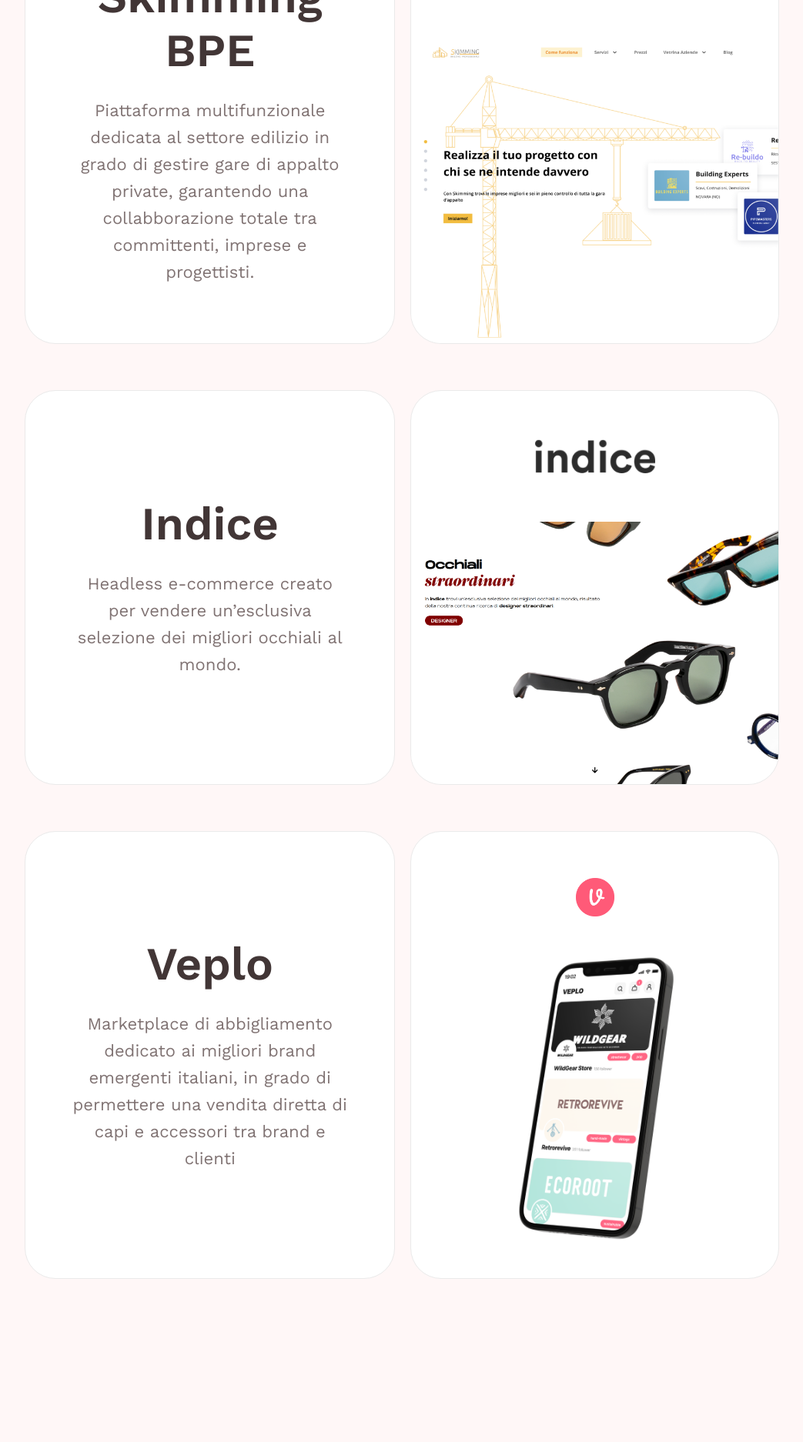
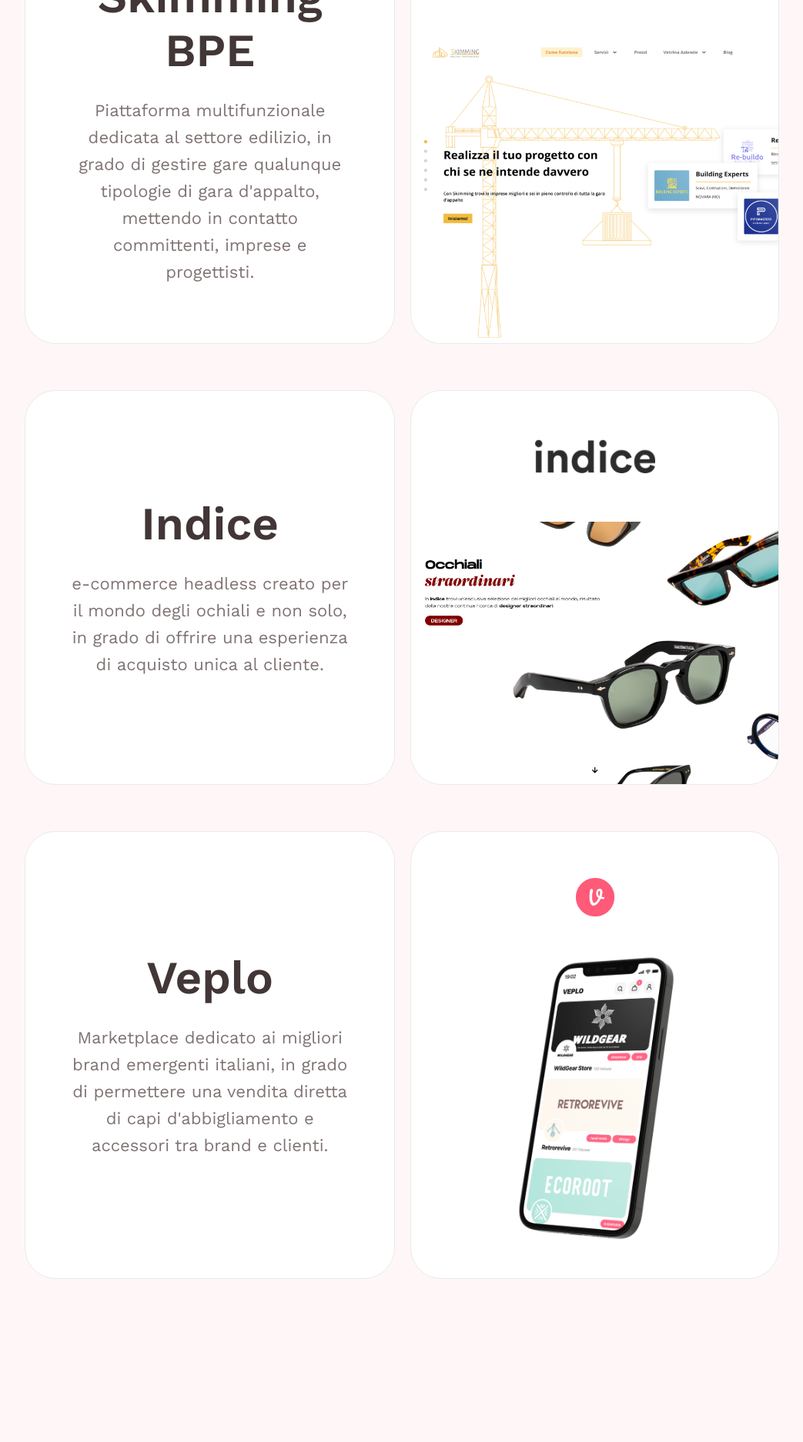
Before and after one commit to Nicolo-Merlini/camacode, a Next.js app: page / in a window 1280 px wide. Shown: the part 5040-6914 px from the top of the page at 77% size, without its empty margins (118-1161 px from the left). Built offline with nearby package versions, Linux system fonts and the light colour scheme.

Commit message:
edit postmeta

```diff
--- a/src/components/molecules/Progetti.tsx
+++ b/src/components/molecules/Progetti.tsx
@@ -17,7 +17,7 @@ const Progetti = () => {
             <BoxGrid>
                 <BoxText
                     title="Skimming BPE"
-                    subtitle="Piattaforma multifunzionale dedicata al settore edilizio in grado di gestire gare di appalto private, garantendo una collabborazione totale tra committenti, imprese e progettisti."
+                    subtitle="Piattaforma multifunzionale dedicata al settore edilizio, in grado di gestire gare qualunque tipologie di gara d'appalto, mettendo in contatto committenti, imprese e progettisti."
                     className="py-[40px] md:py-[50px] w-full md:w-1/2"
                 />
                 <WhiteBox
@@ -40,7 +40,7 @@ const Progetti = () => {
             <BoxGrid>
                 <BoxText
                     title="Indice"
-                    subtitle="Headless e-commerce creato per vendere un’esclusiva selezione dei migliori occhiali al mondo."
+                    subtitle="e-commerce headless creato per il mondo degli ochiali e non solo, in grado di offrire una esperienza di acquisto unica al cliente."
                     className="py-[40px] md:py-[50px] w-full md:w-1/2"
                 />
                 <WhiteBox
@@ -63,7 +63,7 @@ const Progetti = () => {
             <BoxGrid>
                 <BoxText
                     title="Veplo"
-                    subtitle="Marketplace di abbigliamento dedicato ai migliori brand emergenti italiani, in grado di permettere una vendita diretta di capi e accessori tra brand e clienti"
+                    subtitle="Marketplace dedicato ai migliori brand emergenti italiani, in grado di permettere una vendita diretta di capi d'abbigliamento e accessori tra brand e clienti."
                     className="py-[40px] md:py-[50px] w-full md:w-1/2"
                 />
                 <WhiteBox
--- a/src/components/organisms/Footer.tsx
+++ b/src/components/organisms/Footer.tsx
@@ -74,7 +74,7 @@ const Footer = () => {
                         mt={4}
                         fontWeight={'thin'}
                     >
-                        Porta la tua azienda ad un livello superiore
+                        Making Impossible, Possible.
                     </Text>
                 </Box>
 
@@ -83,7 +83,7 @@ const Footer = () => {
                     fontWeight={'thin'}
                     className='my-auto mb-0'
                 >
-                    © 2023 CAMACODE | P.I. 000000000
+                    © 2023 CAMACODE | P.I. 11171770966
                 </Text>
             </Box>
         </Box>
--- a/src/components/organisms/PostMeta.tsx
+++ b/src/components/organisms/PostMeta.tsx
@@ -5,7 +5,7 @@ const PostMeta = () => {
     const description = 'Creiamo soluzioni software innovative per una trasformazione digitale di successo. Affidati a noi per realizzare i tuoi progetti.'
     const canonicalUrl = 'www.camacode.com'
     const image = ''
-    const title = 'CAMACODE | Making Impossible, Possible.'
+    const title = 'Camacode | Making Impossible, Possible.'
     return (
         <Head>
             <title>{title}</title>
@@ -27,7 +27,6 @@ const PostMeta = () => {
             <meta property="twitter:title" content={title} />
             <meta property="twitter:description" content={description} />
             {image && < meta property="twitter:image" content={image} />}
-
         </Head>
     )
 }
```
